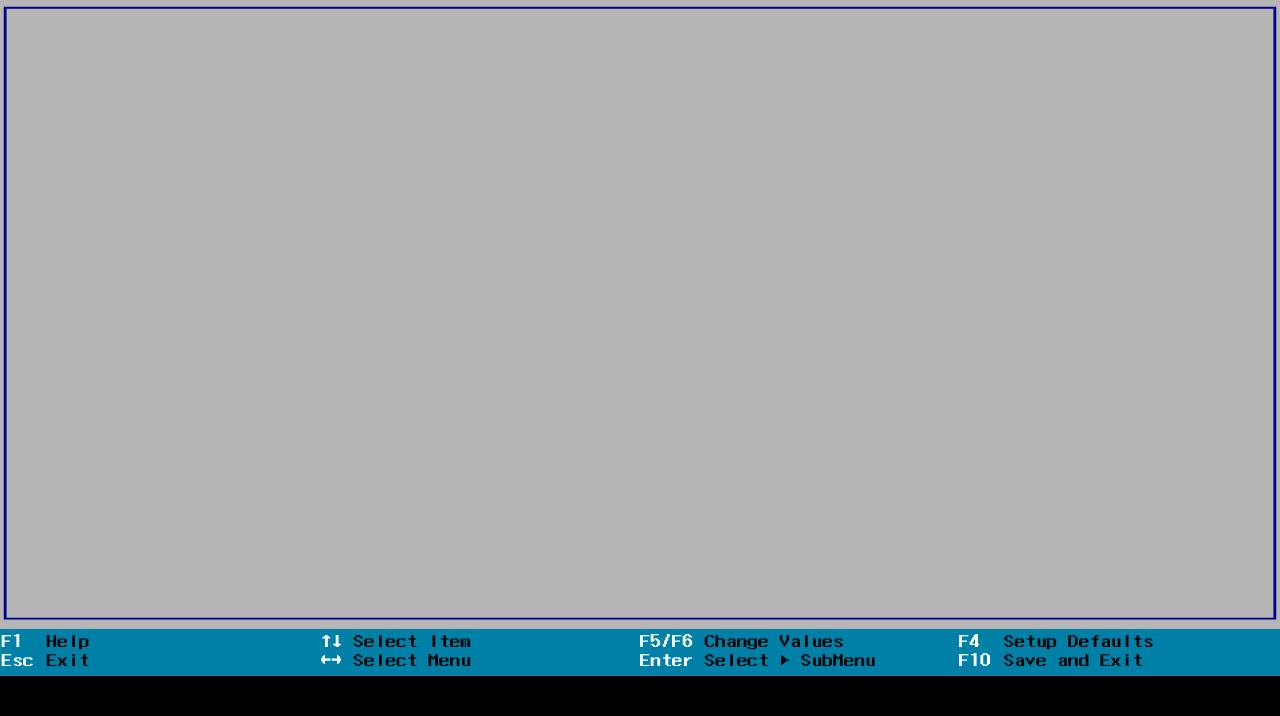
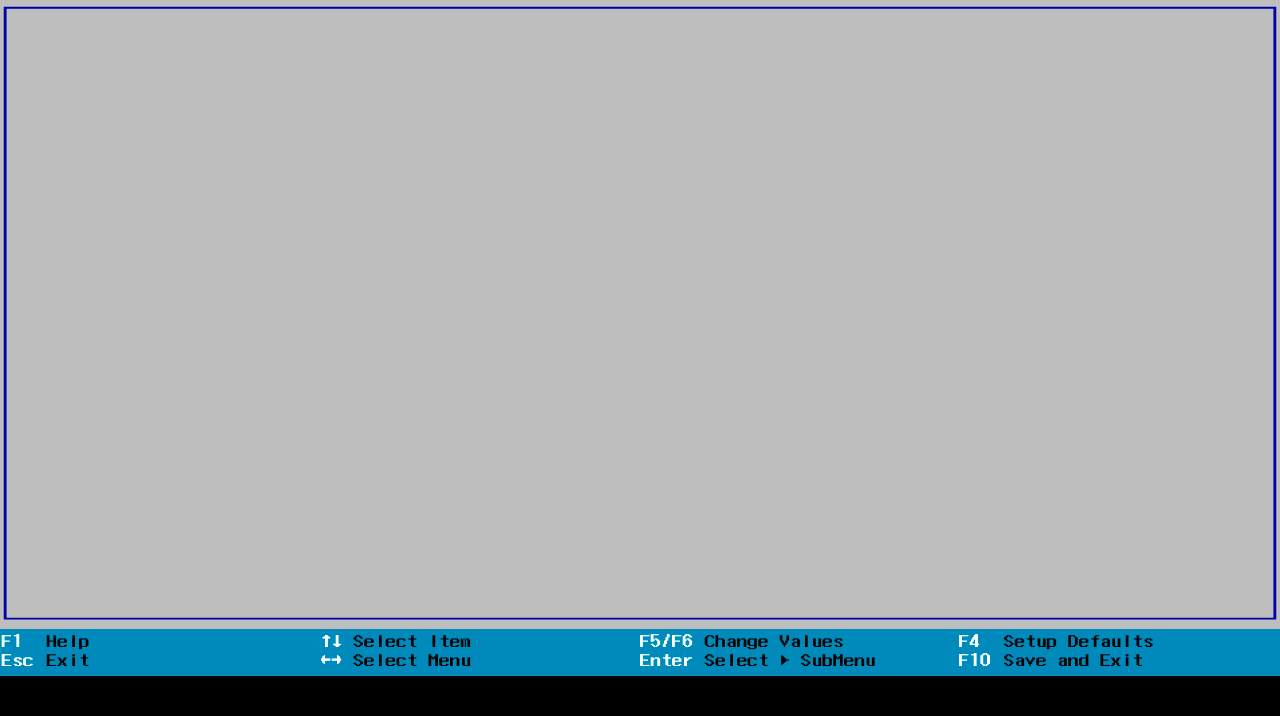
Before and after one commit to lucmsilva651/FakeInsyde, a plain HTML site: page firmware/index.html in a window 1280 px wide. Shown: the part 84-800 px from the top of the page. Drawn offline with Linux system fonts and the light colour scheme; files that its build step writes are made by us from their sources.

Commit message:
Update firmware.css

```diff
--- a/css/firmware.css
+++ b/css/firmware.css
@@ -11,7 +11,7 @@
 }
 
 html {
-  filter: brightness(115%);
+  filter: brightness(120%) saturate(1.2);
 }
 
 html,
```
